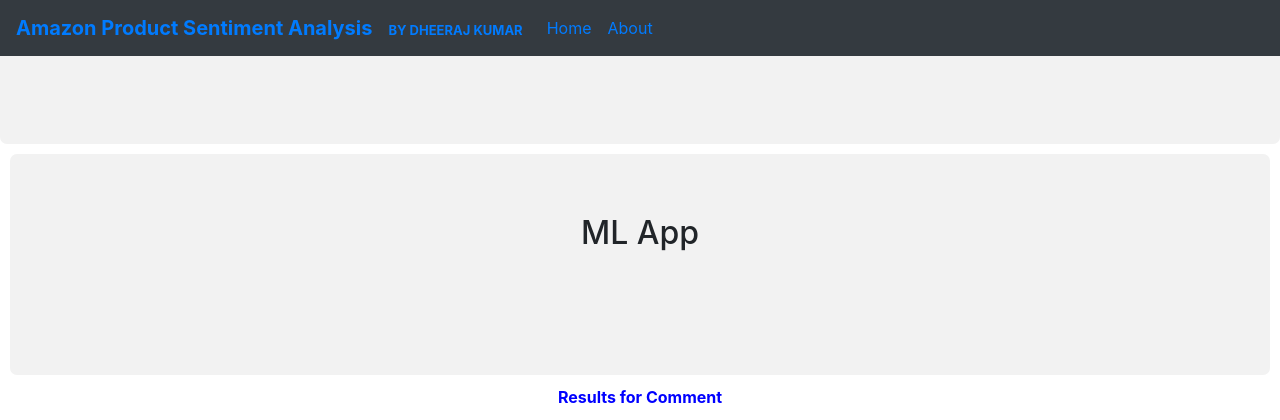
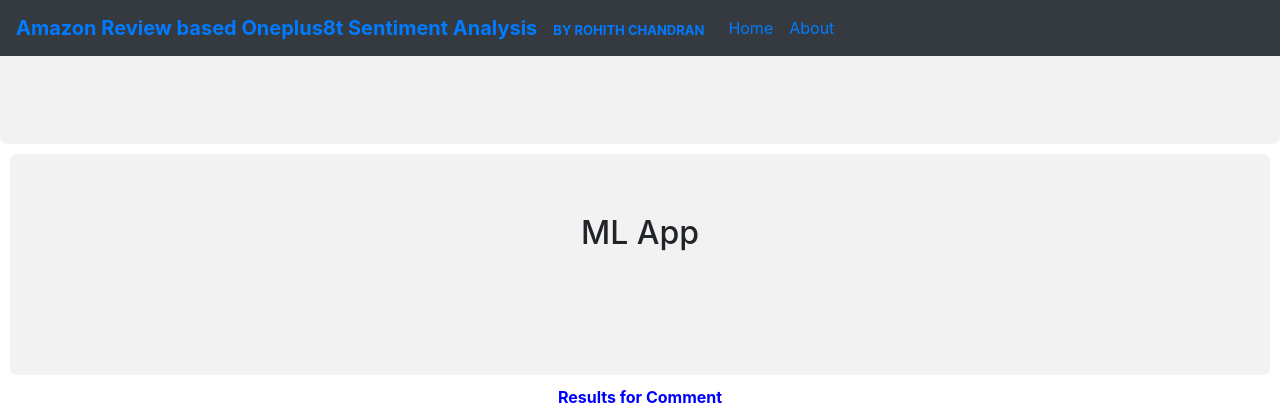
Before and after one commit to rohith-cha/Amazon-review-sentiment-analysis-webscraping-nlp-lstm-deployment, a Flask app: template templates/result.html in a window 1280 px wide. Shown: the top 420 px of the page. Run offline with Flask 2, Linux system fonts and the light colour scheme; the template is opened without the code that fills it, so the values that code supplies are empty; parts of the project's set-up code (start-up, migrations or seed data) failed here and were passed over; some libraries are stand-ins or nearby versions.

Commit message:
Update result.html

```diff
--- a/templates/result.html
+++ b/templates/result.html
@@ -90,8 +90,8 @@ margin:0 80 0 0;
 
   													<!--navbar portion-->
   <nav class="navbar navbar-expand-sm bg-dark fixed-top">
-  <a class="navbar-brand" href="#"><b>Amazon Product Sentiment Analysis</b></a>
-  <a class="navbar-brand" href="#"><b><font size="2">BY DHEERAJ KUMAR</font></b></a>
+  <a class="navbar-brand" href="#"><b>Amazon Review based Oneplus8t Sentiment Analysis</b></a>
+  <a class="navbar-brand" href="#"><b><font size="2">BY ROHITH CHANDRAN</font></b></a>
   <ul class="navbar-nav" >
     <li class="nav-item">
       <a class="nav-link" href="#">Home</a>
```
